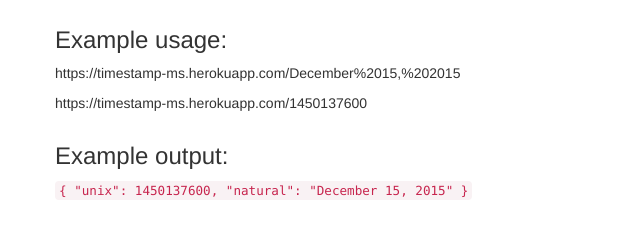
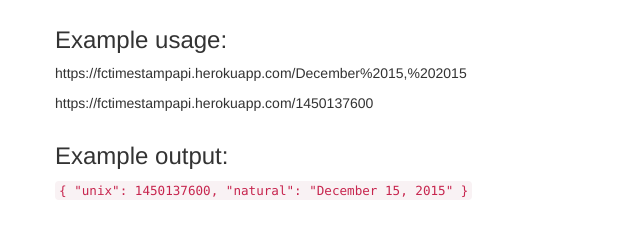
Before and after one commit to pranaykumar389/timestamp-api, a website: page views/index.html in a window 1280 px wide. Shown: the part 211-448 px from the top of the page, 0-640 px from the left. Drawn offline with nearby package versions, Linux system fonts and the light colour scheme.

Commit message:
Update index.html

```diff
--- a/views/index.html
+++ b/views/index.html
@@ -20,8 +20,8 @@
             </div>
             <div class="row">
                 <h3>Example usage:</h3>
-                <p>https://timestamp-ms.herokuapp.com/December%2015,%202015</p>
-                <p>https://timestamp-ms.herokuapp.com/1450137600</p>
+                <p>https://fctimestampapi.herokuapp.com/December%2015,%202015</p>
+                <p>https://fctimestampapi.herokuapp.com/1450137600</p>
             </div>
             <div class="row">
                 <h3>Example output:</h3>
```
